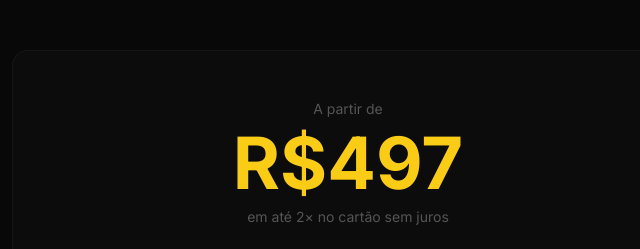
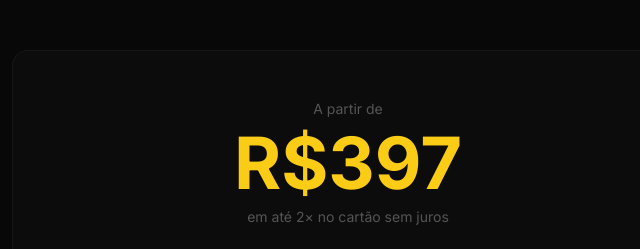
Before and after one commit to alisonfulldev/topsitesbr, a Next.js app: page / in a window 1280 px wide. Shown: the part 3240-3489 px from the top of the page, without its empty margins (292-932 px from the left). Built offline with nearby package versions, Linux system fonts and the light colour scheme.

Commit message:
fix: atualizar preco de R$497 para R$397 na landing page

```diff
--- a/app/page.tsx
+++ b/app/page.tsx
@@ -37,7 +37,7 @@ export const metadata: Metadata = {
   twitter: {
     card: 'summary_large_image',
     title: 'TOP SITE — Sites que Vendem',
-    description: 'Sites estratégicos focados em conversão e SEO. A partir de R$497.',
+    description: 'Sites estratégicos focados em conversão e SEO. A partir de R$397.',
   },
 }
 
@@ -76,7 +76,7 @@ const jsonLd = {
       areaServed: { '@type': 'Country', name: 'Brazil' },
       offers: {
         '@type': 'Offer',
-        price: '497',
+        price: '397',
         priceCurrency: 'BRL',
         availability: 'https://schema.org/InStock',
       },
@@ -769,7 +769,7 @@ export default function HomePage() {
               }}
             >
               <p className="text-sm text-white/30 mb-2">A partir de</p>
-              <p className="text-7xl font-bold" style={{ color: '#facc15' }}>R$497</p>
+              <p className="text-7xl font-bold" style={{ color: '#facc15' }}>R$397</p>
               <p className="text-sm text-white/30 mt-2">em até 2× no cartão sem juros</p>
 
               <div className="grid grid-cols-1 sm:grid-cols-2 gap-4 my-10 text-left">
```
